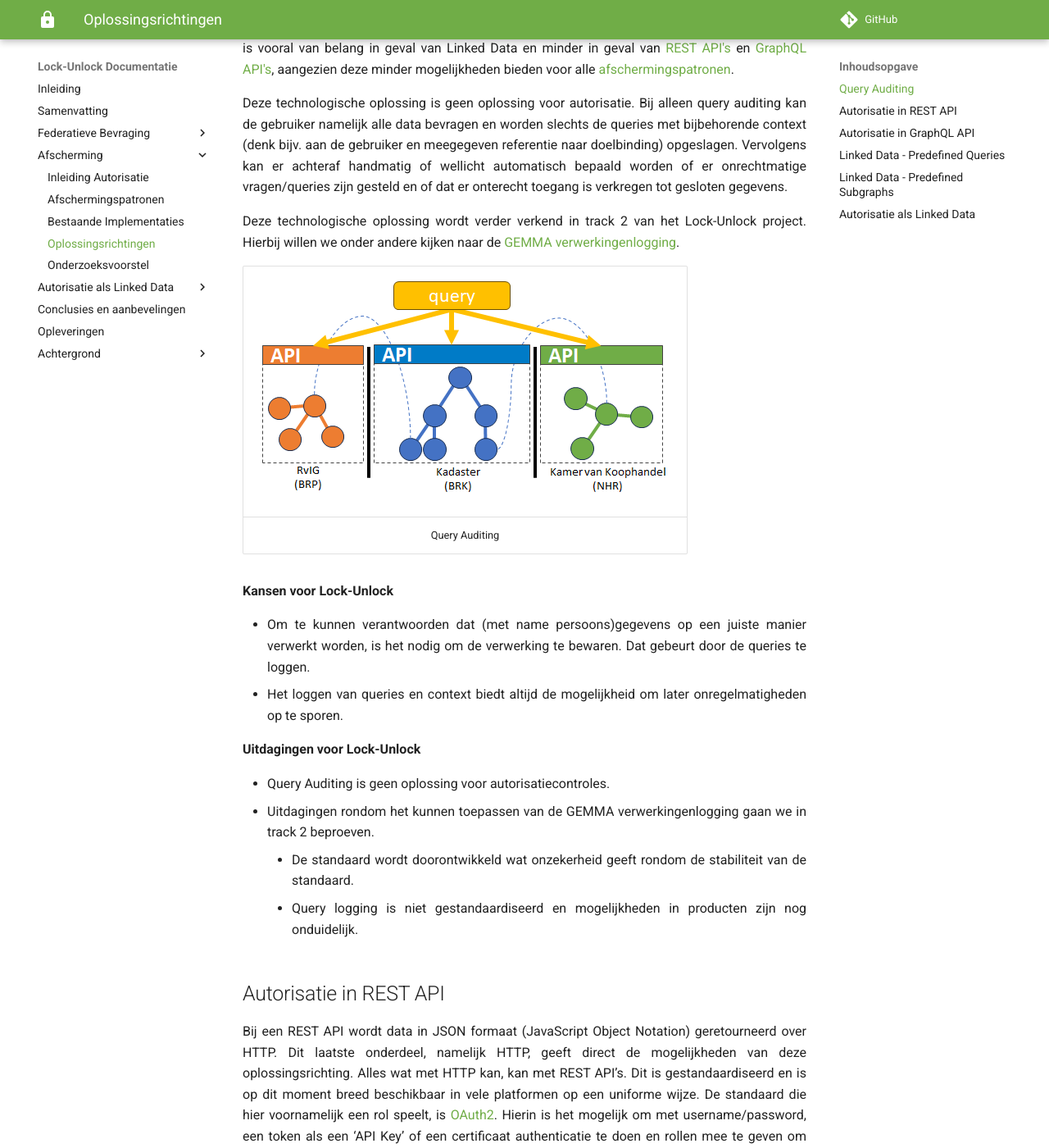
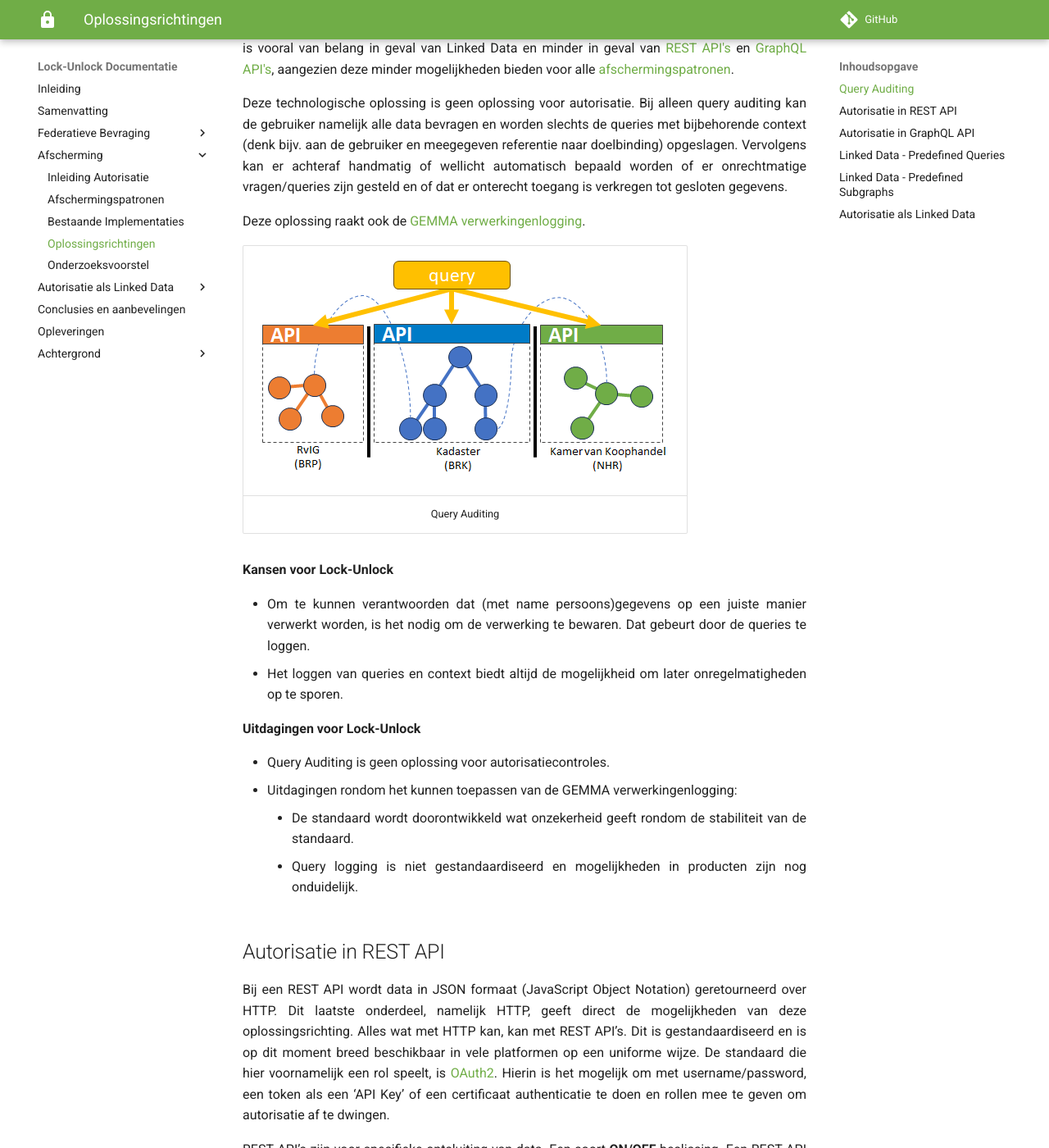
Before and after one commit to kadaster-labs/lock-unlock-docs, an MkDocs documentation site: the page built from docs/afscherming/oplossingsrichtingen.md, in a window 1280 px wide and 1400 px high, scrolled down 615 px. Shown: the whole window at 82% size. Built offline with MkDocs 1.6.1 and Material for MkDocs 9.7.7, drawn with Linux system fonts in a browser that asks for light colours; comment, search, counter and statistics services are not loaded; the version menu is left out.

Commit message:
Janneke: kleine aanpassingen "Afscherming"

```diff
--- a/docs/afscherming/oplossingsrichtingen.md
+++ b/docs/afscherming/oplossingsrichtingen.md
@@ -21,7 +21,7 @@ alle [afschermingspatronen](./afschermingspatronen.md).
 
 Deze technologische oplossing is geen oplossing voor autorisatie. Bij alleen query auditing kan de gebruiker namelijk alle data bevragen en worden slechts de queries met bijbehorende context (denk bijv. aan de gebruiker en meegegeven referentie naar doelbinding) opgeslagen. Vervolgens kan er achteraf handmatig of wellicht automatisch bepaald worden of er onrechtmatige vragen/queries zijn gesteld en of dat er onterecht toegang is verkregen tot gesloten gegevens.
 
-Deze technologische oplossing wordt verder verkend in track 2 van het Lock-Unlock project. Hierbij willen we onder andere kijken naar de [GEMMA verwerkingenlogging](bestaande-implementaties.md#gemma-verwerkingenlogging).
+Deze oplossing raakt ook de [GEMMA verwerkingenlogging](bestaande-implementaties.md#gemma-verwerkingenlogging).
 
 | ![Query Auditing](images/query-auditing.png) |
 | :--: |
@@ -37,8 +37,7 @@ Deze technologische oplossing wordt verder verkend in track 2 van het Lock-Unloc
 **Uitdagingen voor Lock-Unlock**
 
 - Query Auditing is geen oplossing voor autorisatiecontroles.
-- Uitdagingen rondom het kunnen toepassen van de GEMMA verwerkingenlogging gaan we in track 2
-  beproeven.
+- Uitdagingen rondom het kunnen toepassen van de GEMMA verwerkingenlogging:
     - De standaard wordt doorontwikkeld wat onzekerheid geeft rondom de stabiliteit van de
       standaard.
     - Query logging is niet gestandaardiseerd en mogelijkheden in producten zijn nog onduidelijk.
```
Also changed, not shown: docs/afscherming/autorisatie.md (+1 -1 lines), docs/afscherming/index.md (+1 -1 lines).
